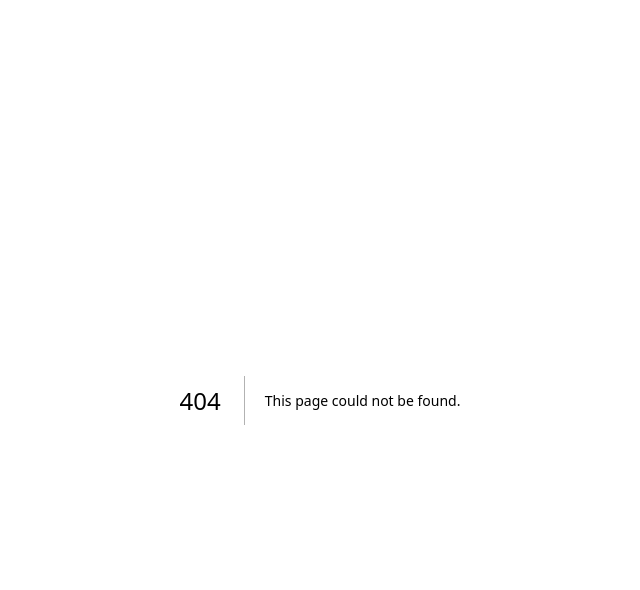
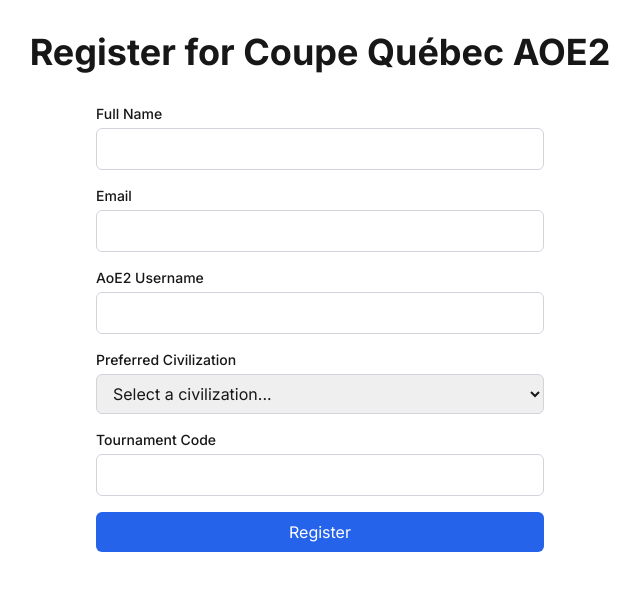
Before and after one commit to charlesfaubert44-wq/aoetournaments, a Next.js app: page /register in a window 1280 px wide. Before the commit this address had no page. Shown: the top 590 px of the page, without its empty margins (320-960 px from the left). Built offline with nearby package versions, Linux system fonts and the light colour scheme.

Commit message:
feat: add registration form frontend

```diff
--- /dev/null
+++ b/app/register/page.tsx
@@ -0,0 +1,12 @@
+import RegistrationForm from '@/components/RegistrationForm';
+
+export default function RegisterPage() {
+  return (
+    <main className="container mx-auto px-4 py-8">
+      <h1 className="text-4xl font-bold text-center mb-8">
+        Register for Coupe Québec AOE2
+      </h1>
+      <RegistrationForm />
+    </main>
+  );
+}
--- /dev/null
+++ b/components/RegistrationForm.tsx
@@ -0,0 +1,149 @@
+'use client';
+
+import { useState } from 'react';
+import { AOE2_CIVILIZATIONS } from '@/lib/types';
+
+export default function RegistrationForm() {
+  const [formData, setFormData] = useState({
+    name: '',
+    email: '',
+    aoe2Username: '',
+    preferredCiv: '',
+    tournamentCode: ''
+  });
+  const [loading, setLoading] = useState(false);
+  const [error, setError] = useState<string | null>(null);
+  const [success, setSuccess] = useState(false);
+
+  const handleSubmit = async (e: React.FormEvent) => {
+    e.preventDefault();
+    setLoading(true);
+    setError(null);
+
+    try {
+      const response = await fetch('/api/register', {
+        method: 'POST',
+        headers: { 'Content-Type': 'application/json' },
+        body: JSON.stringify(formData)
+      });
+
+      const data = await response.json();
+
+      if (!response.ok) {
+        throw new Error(data.error || 'Registration failed');
+      }
+
+      setSuccess(true);
+    } catch (err: any) {
+      setError(err.message);
+    } finally {
+      setLoading(false);
+    }
+  };
+
+  if (success) {
+    return (
+      <div className="max-w-md mx-auto mt-8 p-6 bg-green-50 border border-green-200 rounded-lg">
+        <h2 className="text-2xl font-bold text-green-800 mb-2">Registration Successful!</h2>
+        <p className="text-green-700">You&apos;re registered for Coupe Québec AOE2!</p>
+        <a href="/players" className="mt-4 inline-block text-blue-600 hover:underline">
+          View All Players →
+        </a>
+      </div>
+    );
+  }
+
+  return (
+    <form onSubmit={handleSubmit} className="max-w-md mx-auto mt-8 space-y-4">
+      <div>
+        <label htmlFor="name" className="block text-sm font-medium mb-1">
+          Full Name
+        </label>
+        <input
+          id="name"
+          type="text"
+          required
+          value={formData.name}
+          onChange={(e) => setFormData({ ...formData, name: e.target.value })}
+          className="w-full px-3 py-2 border border-gray-300 rounded-md"
+        />
+      </div>
+
+      <div>
+        <label htmlFor="email" className="block text-sm font-medium mb-1">
+          Email
+        </label>
+        <input
+          id="email"
+          type="email"
+          required
+          value={formData.email}
+          onChange={(e) => setFormData({ ...formData, email: e.target.value })}
+          className="w-full px-3 py-2 border border-gray-300 rounded-md"
+        />
+      </div>
+
+      <div>
+        <label htmlFor="aoe2Username" className="block text-sm font-medium mb-1">
+          AoE2 Username
+        </label>
+        <input
+          id="aoe2Username"
+          type="text"
+          required
+          value={formData.aoe2Username}
+          onChange={(e) => setFormData({ ...formData, aoe2Username: e.target.value })}
+          className="w-full px-3 py-2 border border-gray-300 rounded-md"
+        />
+      </div>
+
+      <div>
+        <label htmlFor="preferredCiv" className="block text-sm font-medium mb-1">
+          Preferred Civilization
+        </label>
+        <select
+          id="preferredCiv"
+          required
+          value={formData.preferredCiv}
+          onChange={(e) => setFormData({ ...formData, preferredCiv: e.target.value })}
+          className="w-full px-3 py-2 border border-gray-300 rounded-md"
+        >
+          <option value="">Select a civilization...</option>
+          {AOE2_CIVILIZATIONS.map((civ) => (
+            <option key={civ} value={civ}>
+              {civ}
+            </option>
+          ))}
+        </select>
+      </div>
+
+      <div>
+        <label htmlFor="tournamentCode" className="block text-sm font-medium mb-1">
+          Tournament Code
+        </label>
+        <input
+          id="tournamentCode"
+          type="password"
+          required
+          value={formData.tournamentCode}
+          onChange={(e) => setFormData({ ...formData, tournamentCode: e.target.value })}
+          className="w-full px-3 py-2 border border-gray-300 rounded-md"
+        />
+      </div>
+
+      {error && (
+        <div className="p-3 bg-red-50 border border-red-200 rounded-md text-red-700">
+          {error}
+        </div>
+      )}
+
+      <button
+        type="submit"
+        disabled={loading}
+        className="w-full bg-blue-600 text-white py-2 px-4 rounded-md hover:bg-blue-700 disabled:bg-gray-400"
+      >
+        {loading ? 'Registering...' : 'Register'}
+      </button>
+    </form>
+  );
+}
```
